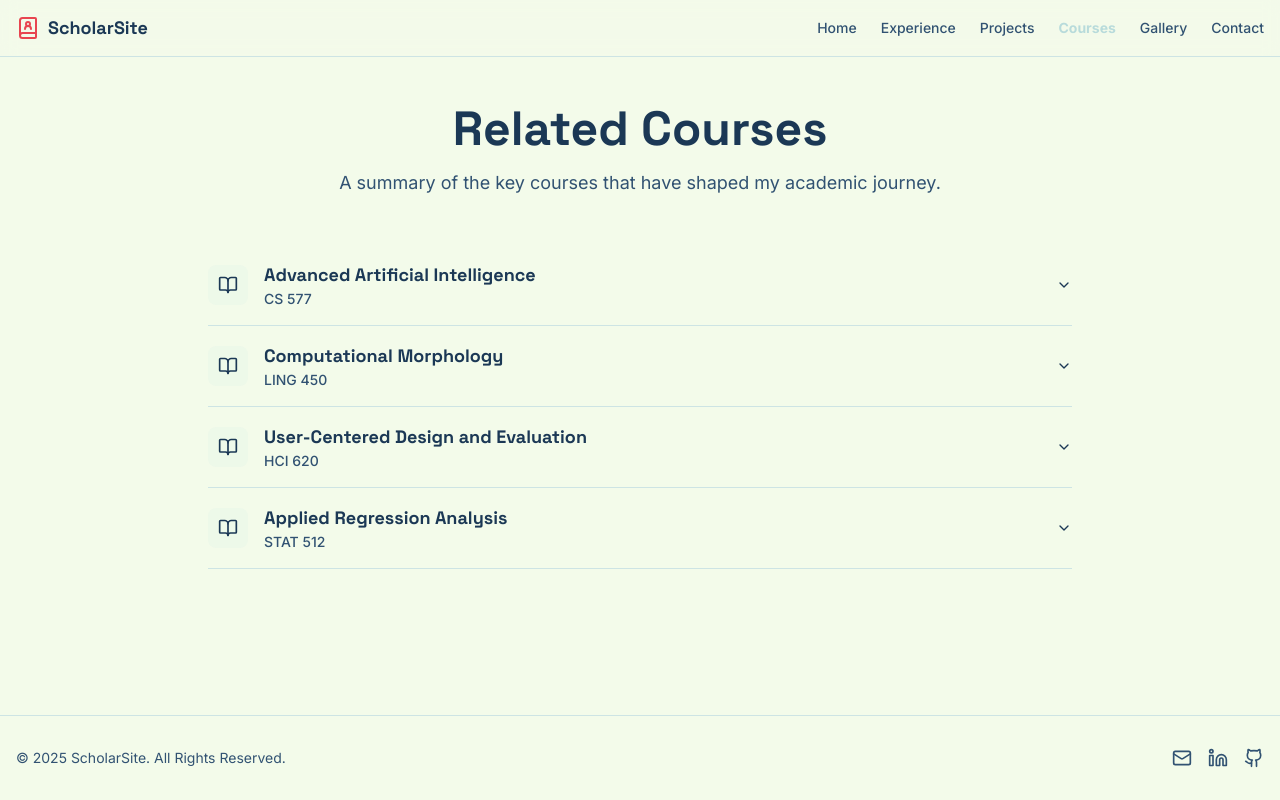
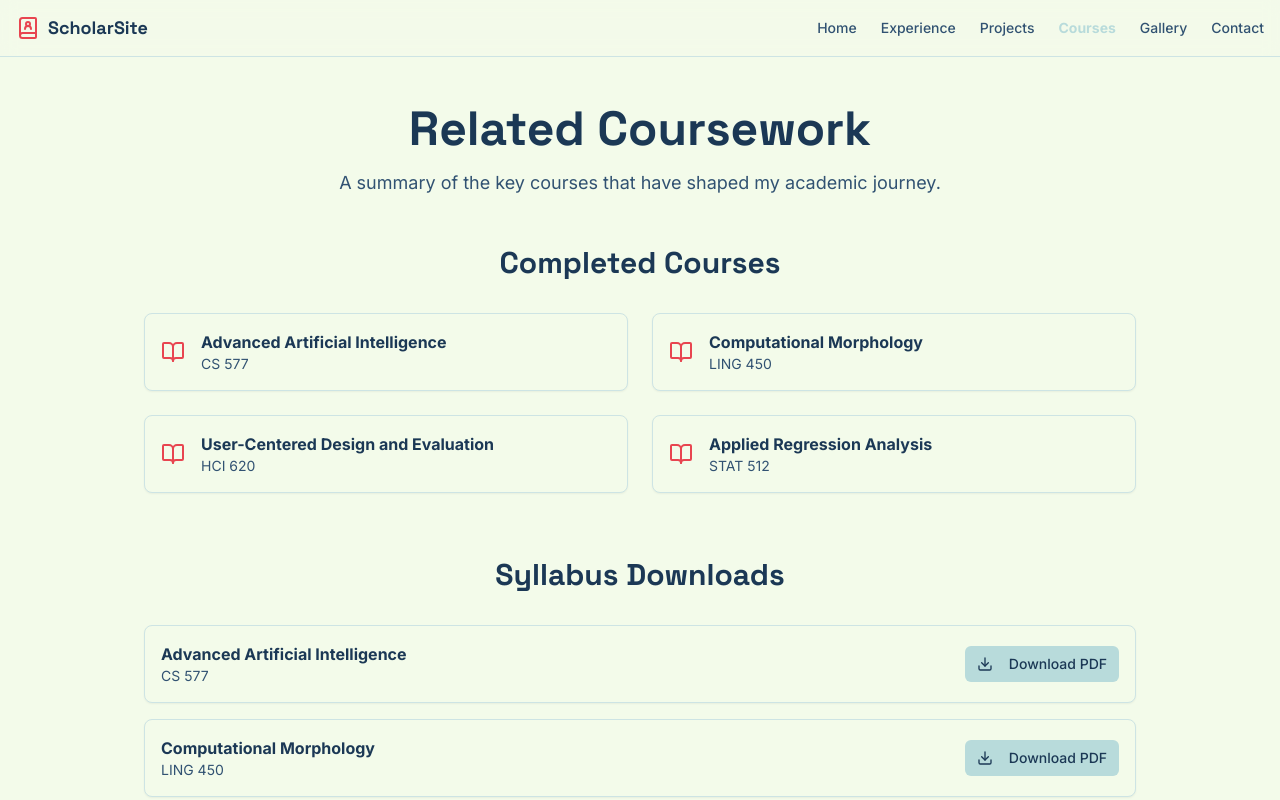
Before and after one commit to DearShervin/dearshervin.github.io, a Next.js app: page /studio/courses in a window 1280 px wide. Shown: the top 800 px of the page. Built offline with nearby package versions, Linux system fonts and the light colour scheme.

Commit message:
initial commit

```diff
--- a/src/app/courses/page.tsx
+++ b/src/app/courses/page.tsx
@@ -1,11 +1,6 @@
-import {
-  Accordion,
-  AccordionContent,
-  AccordionItem,
-  AccordionTrigger,
-} from "@/components/ui/accordion";
 import { Button } from "@/components/ui/button";
-import { BookOpen, Download } from "lucide-react";
+import { Card, CardContent } from "@/components/ui/card";
+import { Download, BookOpen } from "lucide-react";
 
 const courses = [
   {
@@ -36,44 +31,56 @@ const courses = [
 
 export default function CoursesPage() {
   return (
-    <div className="container mx-auto max-w-4xl px-4 py-12">
+    <div className="container mx-auto max-w-5xl px-4 py-12">
       <header className="mb-12 text-center">
         <h1 className="font-headline text-4xl font-bold md:text-5xl">
-          Related Courses
+          Related Coursework
         </h1>
         <p className="mt-4 text-lg text-muted-foreground">
           A summary of the key courses that have shaped my academic journey.
         </p>
       </header>
 
-      <Accordion type="single" collapsible className="w-full">
+      <section id="course-list" className="mb-16">
+        <h2 className="font-headline mb-8 text-center text-3xl font-semibold">
+          Completed Courses
+        </h2>
+        <div className="grid grid-cols-1 gap-6 md:grid-cols-2">
           {courses.map((course, index) => (
-          <AccordionItem key={index} value={`item-${index}`}>
-            <AccordionTrigger className="text-left hover:no-underline">
-              <div className="flex items-center gap-4">
-                <div className="flex h-10 w-10 flex-shrink-0 items-center justify-center rounded-lg bg-primary/10">
-                    <BookOpen className="h-5 w-5 text-primary-foreground" />
+            <Card key={index} className="flex items-center p-4">
+              <div className="mr-4 flex-shrink-0">
+                <BookOpen className="h-6 w-6 text-accent" />
               </div>
               <div>
-                    <h3 className="font-headline text-lg font-semibold">
-                      {course.title}
-                    </h3>
+                <h3 className="font-semibold">{course.title}</h3>
                 <p className="text-sm text-muted-foreground">{course.code}</p>
               </div>
+            </Card>
+          ))}
         </div>
-            </AccordionTrigger>
-            <AccordionContent className="pl-14">
-              <p className="mb-4 text-muted-foreground">{course.description}</p>
+      </section>
+
+      <section id="syllabus-downloads">
+        <h2 className="font-headline mb-8 text-center text-3xl font-semibold">
+          Syllabus Downloads
+        </h2>
+        <div className="space-y-4">
+          {courses.map((course, index) => (
+            <Card key={index} className="flex items-center justify-between p-4">
+              <div>
+                <h3 className="font-semibold">{course.title}</h3>
+                <p className="text-sm text-muted-foreground">{course.code}</p>
+              </div>
               <Button asChild size="sm">
                 <a href={course.syllabusLink} download>
                   <Download className="mr-2 h-4 w-4" />
-                  Download Syllabus
+                  Download PDF
                 </a>
               </Button>
-            </AccordionContent>
-          </AccordionItem>
+            </Card>
           ))}
-      </Accordion>
+        </div>
+      </section>
     </div>
   );
 }
```
Lines whose indentation alone changed are shown as unchanged.
